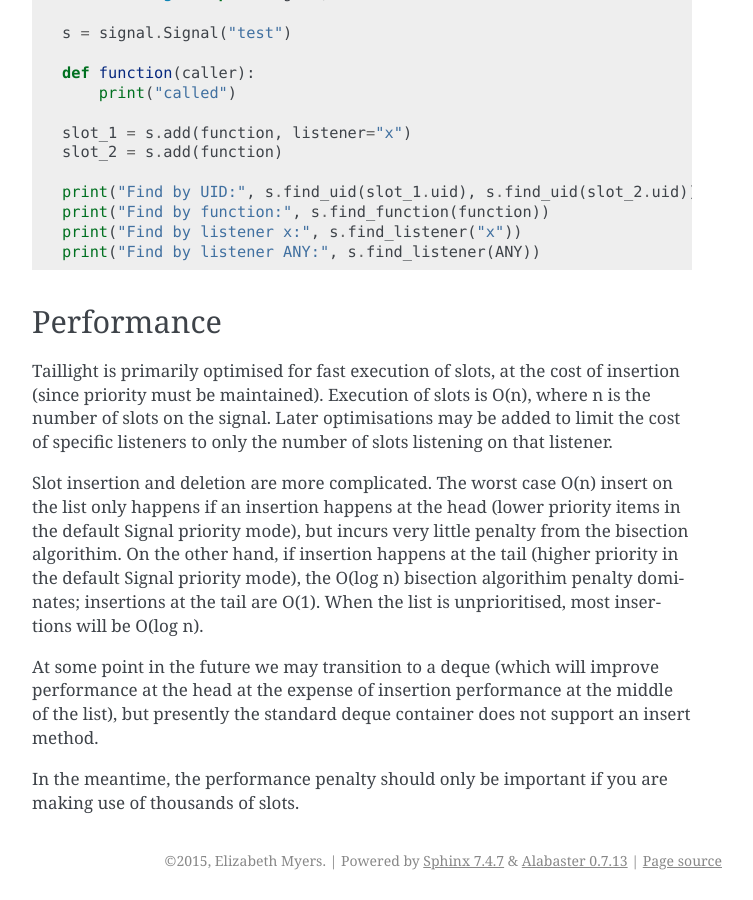
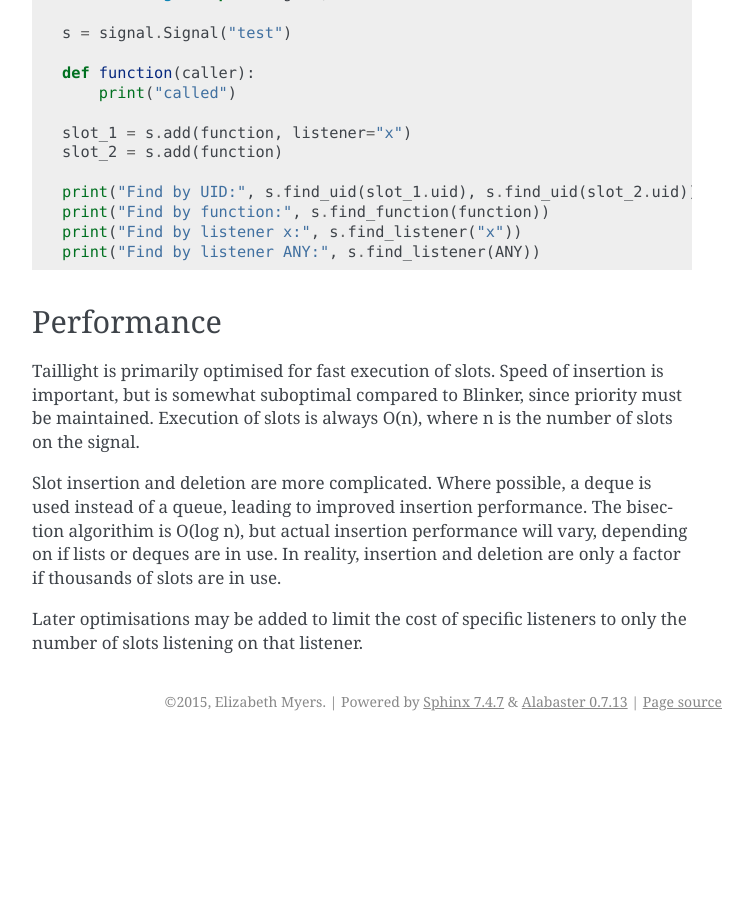
Before and after one commit to Elizafox/taillight, a Sphinx documentation site: the page built from doc/intro.rst, in a window 1280 px wide and 900 px high, scrolled down 1944 px. Shown: the whole window, without its empty margins (388-1141 px from the left). Built offline with Sphinx 7.4.7, drawn with Linux system fonts in a browser that asks for light colours; after the commit the page ends 2685 px from its top, so only the background shows below that.

Commit message:
Update docs [ci skip]

```diff
--- a/doc/intro.rst
+++ b/doc/intro.rst
@@ -114,24 +114,16 @@ Taillight supports searching for slots by uid, function, or listener:
 Performance
 -----------
 
-Taillight is primarily optimised for fast execution of slots, at the cost of
-insertion (since priority must be maintained). Execution of slots is O(n),
-where n is the number of slots on the signal. Later optimisations may be added
-to limit the cost of specific listeners to only the number of slots listening
-on that listener.
+Taillight is primarily optimised for fast execution of slots. Speed of
+insertion is important, but is somewhat suboptimal compared to Blinker, since
+priority must be maintained. Execution of slots is always O(n), where n is the
+number of slots on the signal.
 
-Slot insertion and deletion are more complicated. The worst case O(n) insert
-on the list only happens if an insertion happens at the head (lower priority
-items in the default Signal priority mode), but incurs very little penalty
-from the bisection algorithim. On the other hand, if insertion happens at the
-tail (higher priority in the default Signal priority mode), the O(log n)
-bisection algorithim penalty dominates; insertions at the tail are O(1). When
-the list is unprioritised, most insertions will be O(log n).
+Slot insertion and deletion are more complicated. Where possible, a deque is
+used instead of a queue, leading to improved insertion performance. The
+bisection algorithim is O(log n), but actual insertion performance will vary,
+depending on if lists or deques are in use. In reality, insertion and deletion
+are only a factor if thousands of slots are in use.
 
-At some point in the future we may transition to a deque (which will improve
-performance at the head at the expense of insertion performance at the middle
-of the list), but presently the standard deque container does not support an
-insert method.
-
-In the meantime, the performance penalty should only be important if you are
-making use of thousands of slots.
+Later optimisations may be added to limit the cost of specific listeners to
+only the number of slots listening on that listener.
```
